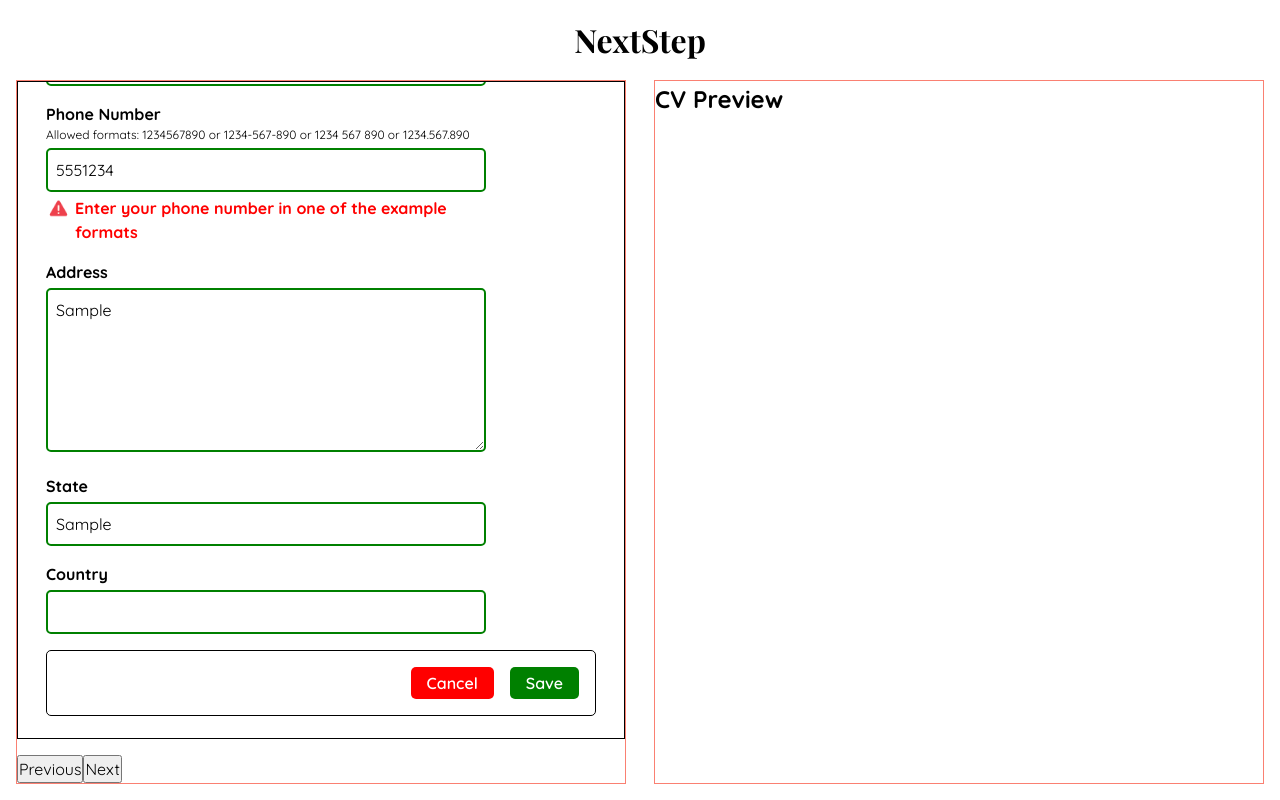
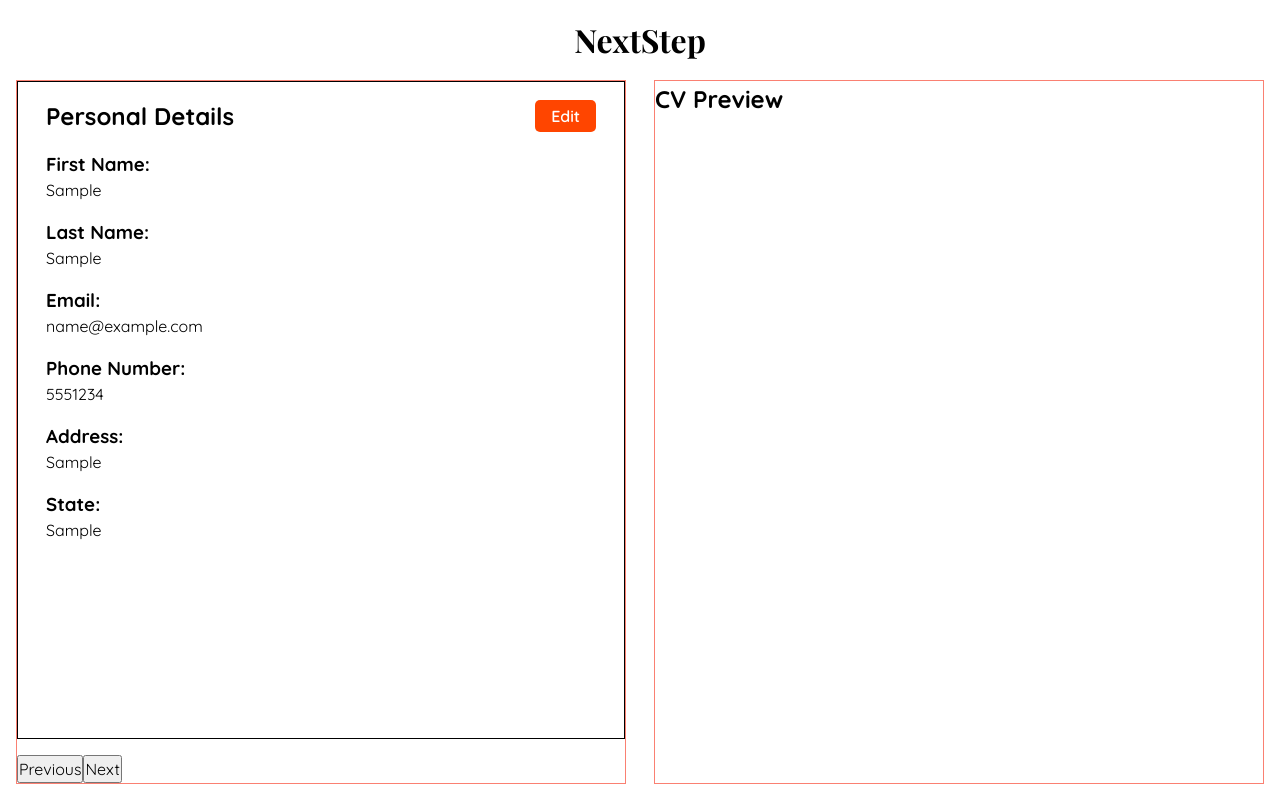
Before and after one commit to py-code314/cv-application, a React (Vite) app: page / in a window 1280 px wide. Both pictures are taken after typing "Sample", "Sample", "name@example.com", "5551234", "Sample", "Sample" into the empty fields and a click on the button "Save". Built offline with nearby package versions, Linux system fonts and the light colour scheme.

Commit message:
feat: Show form summary on successful submission
- Add showForm, submittedData state variables.
- `handleFormSubmit()` shows the summary of personal details on
successful form submission.
- Add styles to PersonalDetails summary section.

```diff
--- a/src/components/CVForm.jsx
+++ b/src/components/CVForm.jsx
@@ -1,11 +1,27 @@
+import { useState } from 'react'
 import '../styles/CVForm.css'
 import PersonalDetails from './PersonalDetails'
+import PersonalDetailsSummary from './PersonalDetailsSummary'
 
 const CVForm = () => {
+  const [showForm, setShowForm] = useState(true)
+  const [submittedData, setSubmittedData] = useState(null)
+
+  const handleFormSubmit = (formData) => {
+    setShowForm(false)
+    setSubmittedData(formData)
+  }
+
+  const handleEditForm = () => {
+    setShowForm(true)
+  }
   return (
     <div className="cv-form">
-      <PersonalDetails />
-
+      {showForm ? (
+        <PersonalDetails onSubmit={handleFormSubmit} />
+      ) : (
+        <PersonalDetailsSummary data={submittedData} onEdit={handleEditForm} />
+      )}
     </div>
   )
 }
--- a/src/components/PersonalDetails.jsx
+++ b/src/components/PersonalDetails.jsx
@@ -2,8 +2,9 @@
 import { useState } from 'react'
 import checkMarkIcon from '../assets/images/icon-checkmark.png'
 import errorIcon from '../assets/images/icon-warning.png'
+import PersonalDetailsSummary from './PersonalDetailsSummary'
 
-const PersonalDetails = () => {
+const PersonalDetails = ({ onSubmit }) => {
   const [personalInfo, setPersonalInfo] = useState({
     firstName: '',
     lastName: '',
@@ -126,16 +127,19 @@
     }
   }
 
-  const handleFormSubmission = (e) => {
+  const handleFormValidation = (e) => {
     e.preventDefault()
     setFormSubmission(true)
 
-    setInputStatus({
-      ...inputStatus,
-      firstName: personalInfo.firstName,
-      lastName: personalInfo.lastName,
-      email: personalInfo.email,
-    })
+    // setInputStatus({
+    //   ...inputStatus,
+    //   firstName: personalInfo.firstName,
+    //   lastName: personalInfo.lastName,
+    //   email: personalInfo.email,
+    // })
+    if (inputStatus.firstName && inputStatus.lastName && inputStatus.email) {
+      onSubmit(personalInfo)
+    }
   }
 
   return (
@@ -149,7 +153,7 @@
         action="#"
         className="form"
         noValidate
-        onSubmit={handleFormSubmission}>
+        onSubmit={handleFormValidation}>
         <div className="form__control">
           <label htmlFor="first-name" className="form__label">
             First Name (required)
--- /dev/null
+++ b/src/components/PersonalDetailsSummary.jsx
@@ -0,0 +1,56 @@
+// import PersonalDetails from './PersonalDetails'
+import '../styles/PersonalDetailsSummary.css'
+
+const PersonalDetailsSummary = ({ data, onEdit }) => {
+  const { firstName, lastName, email, phoneNumber, address, state, country } =
+    data
+
+  return (
+    <div className="summary">
+      <div className="summary__header">
+        <h2 className="summary__title">Personal Details</h2>
+        <button className="btn btn-edit" type="button" onClick={onEdit}>
+          Edit
+        </button>
+      </div>
+      <div className="detail">
+        <h3>First Name:</h3>
+        <p>{firstName}</p>
+      </div>
+      <div className="detail">
+        <h3>Last Name:</h3>
+        <p>{lastName}</p>
+      </div>
+      <div className="detail">
+        <h3>Email:</h3>
+        <p>{email}</p>
+      </div>
+      {phoneNumber && (
+        <div className="detail">
+          <h3>Phone Number:</h3>
+          <p>{phoneNumber}</p>
+        </div>
+      )}
+      {address && (
+        <div className="detail">
+          <h3>Address:</h3>
+          <p>{address}</p>
+        </div>
+      )}
+      {state && (
+        <div className="detail">
+          <h3>State:</h3>
+          <p>{state}</p>
+        </div>
+      )}
+      {country && (
+        <div className="detail">
+          <h3>Country:</h3>
+          <p>{country}</p>
+        </div>
+      )}
+    </div>
+  )
+}
+
+export default PersonalDetailsSummary
--- a/src/index.css
+++ b/src/index.css
@@ -171,6 +171,7 @@
   --clr-red: hsl(0, 100%, 50%);
   --clr-green: hsl(120, 100%, 25%);
   --clr-blue: hsl(240, 100%, 50%);
+  --clr-orangered: orangered;
 
   /* Utilities */
   --radius-1: 0.3125rem; /* 5px */
--- /dev/null
+++ b/src/styles/PersonalDetailsSummary.css
@@ -0,0 +1,14 @@
+.summary__header {
+  display: flex;
+  justify-content: space-between;
+  align-items: center;
+  margin-block-end: var(--space-400);
+}
+
+.detail {
+  margin-block-end: var(--space-400);
+}
+
+.btn-edit {
+  background-color: var(--clr-orangered);
+}
```
